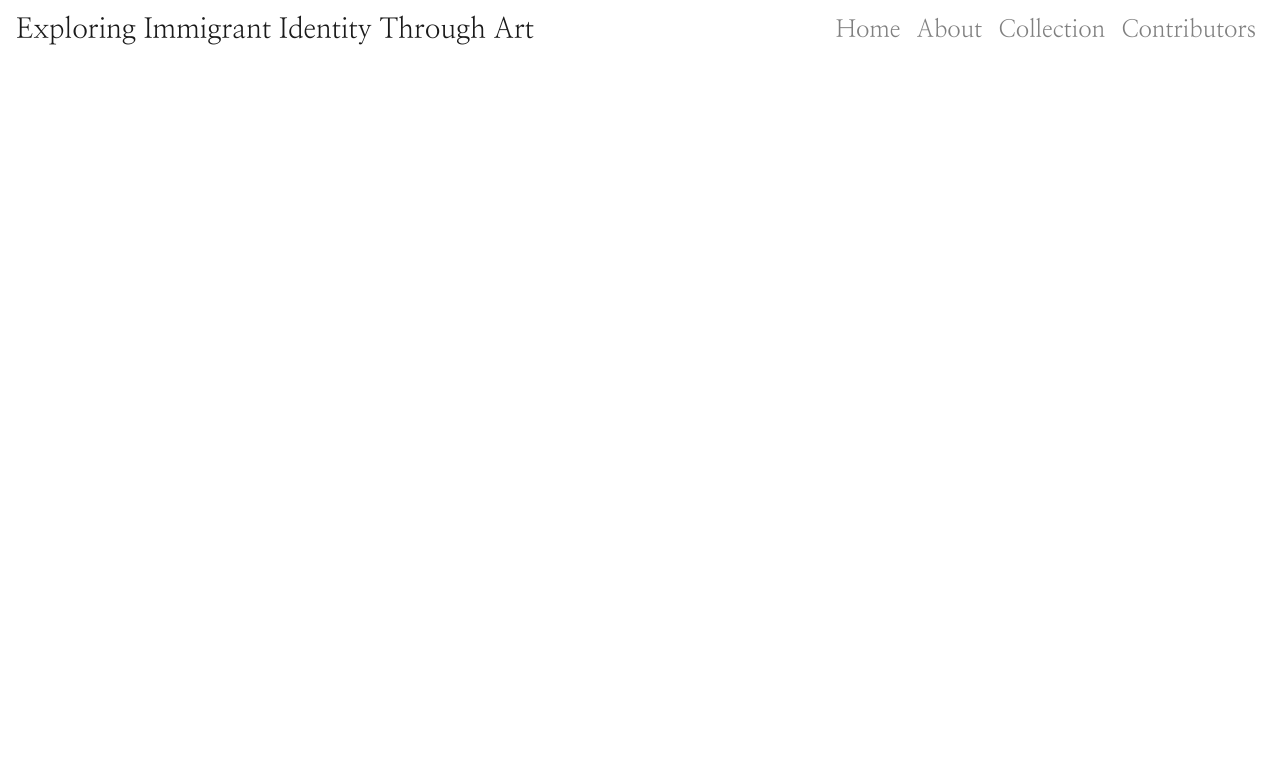
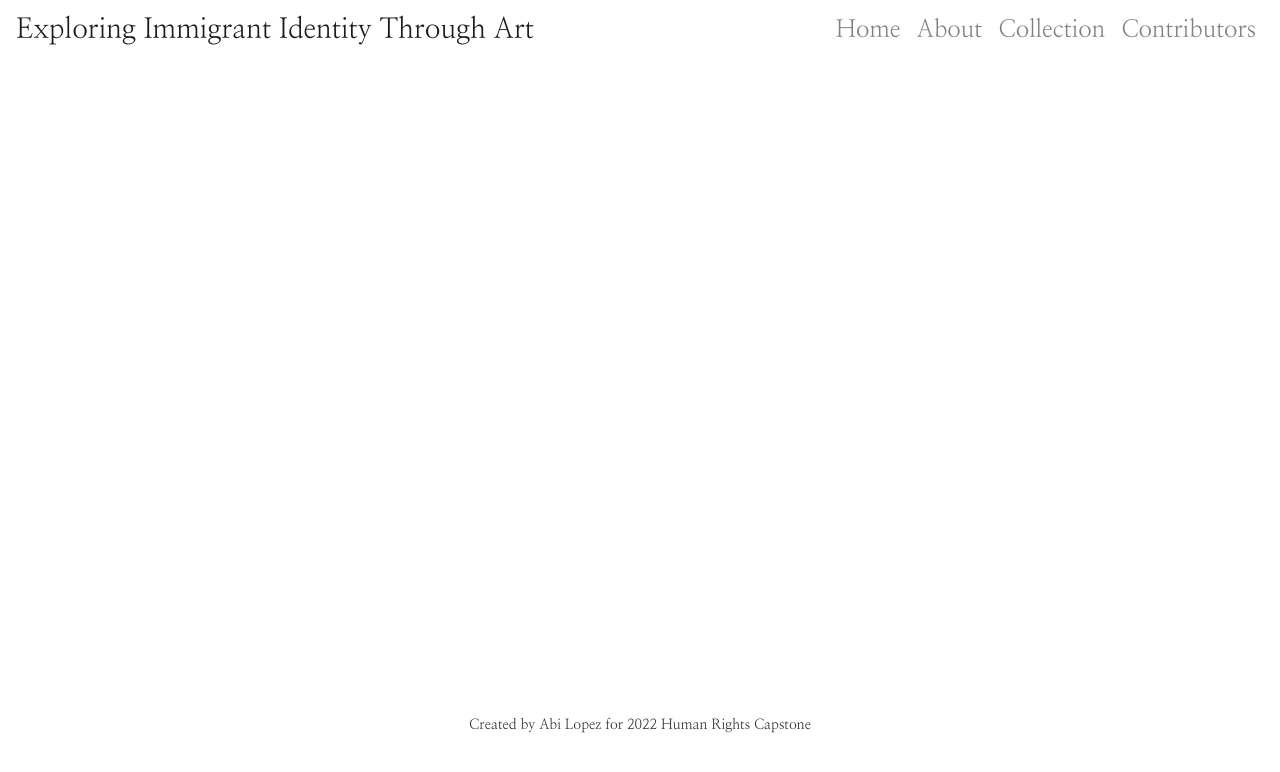
Before and after one commit to abieiden/capstone, a React (Create React App) app: page /#/capstone/contributors in a window 1280 px wide. Shown: the top 772 px of the page. Built offline with nearby package versions, Linux system fonts and the light colour scheme.

Commit message:
added footer

```diff
--- a/src/App.js
+++ b/src/App.js
@@ -1,7 +1,7 @@
 import React from 'react';
 import './App.css';
 import { Routes, Route, Link } from "react-router-dom";
-import { Home, About, Collection, Contributors } from "./components";
+import { Home, About, Collection, Contributors, Footer } from "./components";
 
 function App() {
   return (
@@ -57,6 +57,7 @@ function App() {
           <Route path="contributors" element={<Contributors />} />
         </Routes>
       </div>
+      <Footer/>
     </div>
   );
 }
--- a/src/components/home.jsx
+++ b/src/components/home.jsx
@@ -48,7 +48,7 @@ function Home() {
             <p>
               asdad
             </p>
-            <Button variant="outline-secondary" onClick={() => navigate("/collection")}>See Collection</Button>
+            <Button variant="outline-secondary" onClick={() => navigate("collection")}>See Collection</Button>
           </div>
 
         </div>
```
